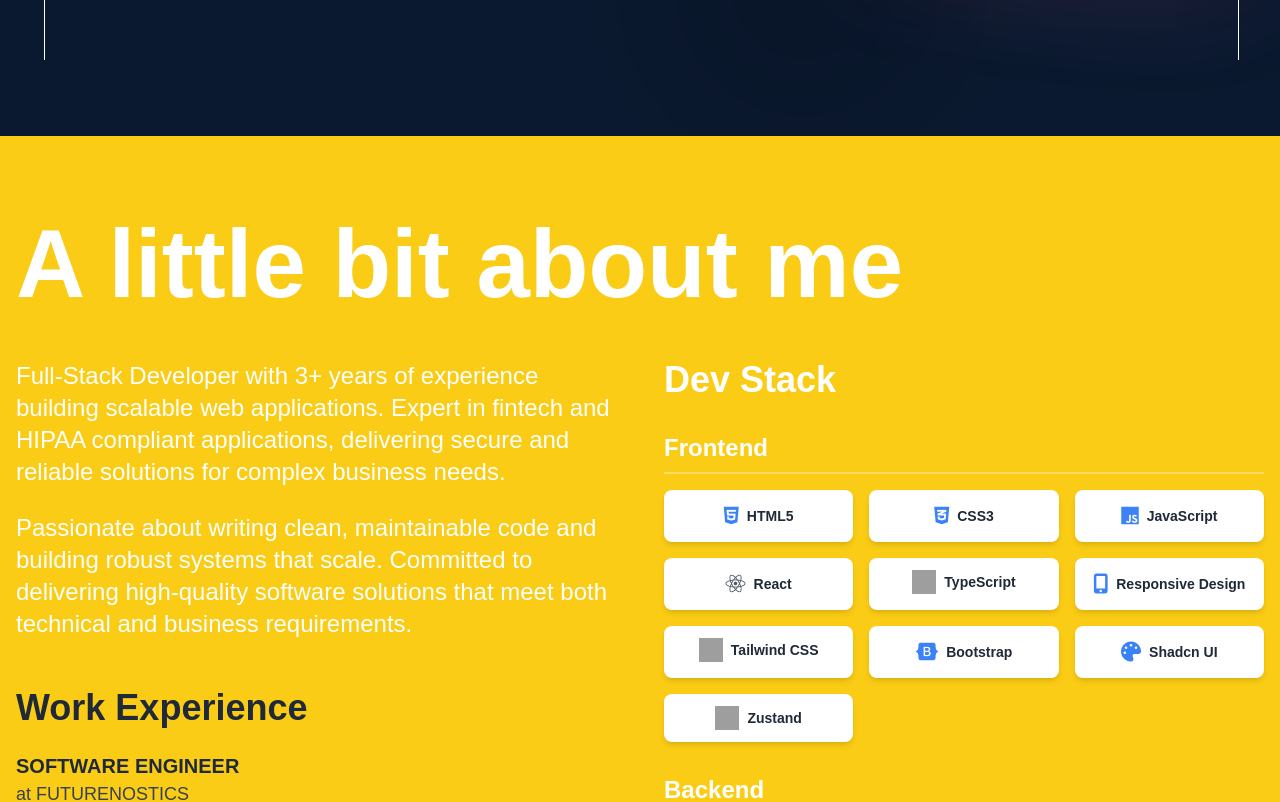
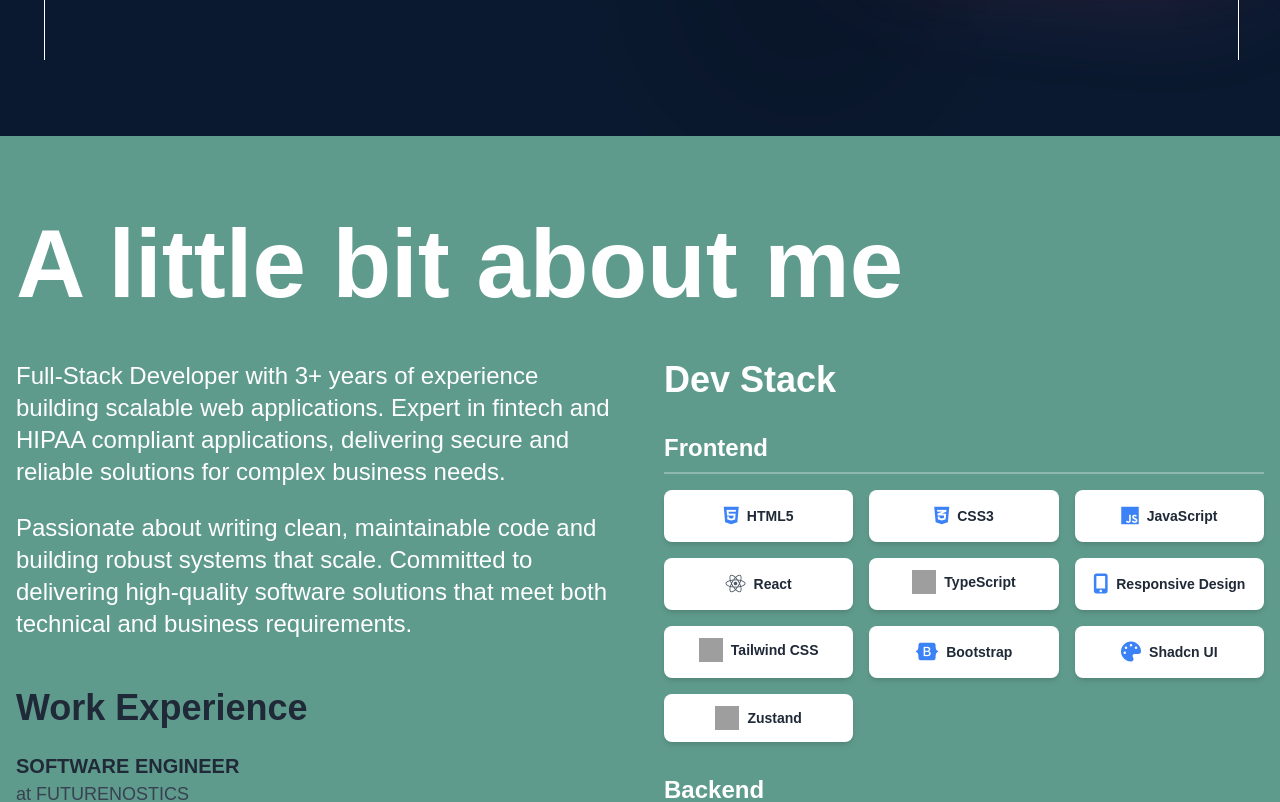
Before and after one commit to muzammal-dev0/portfolio, a React (Vite) app: page / in a window 1280 px wide. Shown: the part 740-1542 px from the top of the page. Built offline with nearby package versions, Linux system fonts and the light colour scheme; grey boxes are pictures that could not be loaded; a web font is replaced by a local one.

Commit message:
update about section background color

```diff
--- a/src/components/sections/About.jsx
+++ b/src/components/sections/About.jsx
@@ -76,7 +76,7 @@
   };
 
   return (
-    <section id="about" className="py-20 bg-yellow-400">
+    <section id="about" className="py-20 bg-[#5F9B8C]">
       <div className="container mx-auto px-4 max-w-7xl">
         {/* Title */}
         <div className="mb-12">
```
